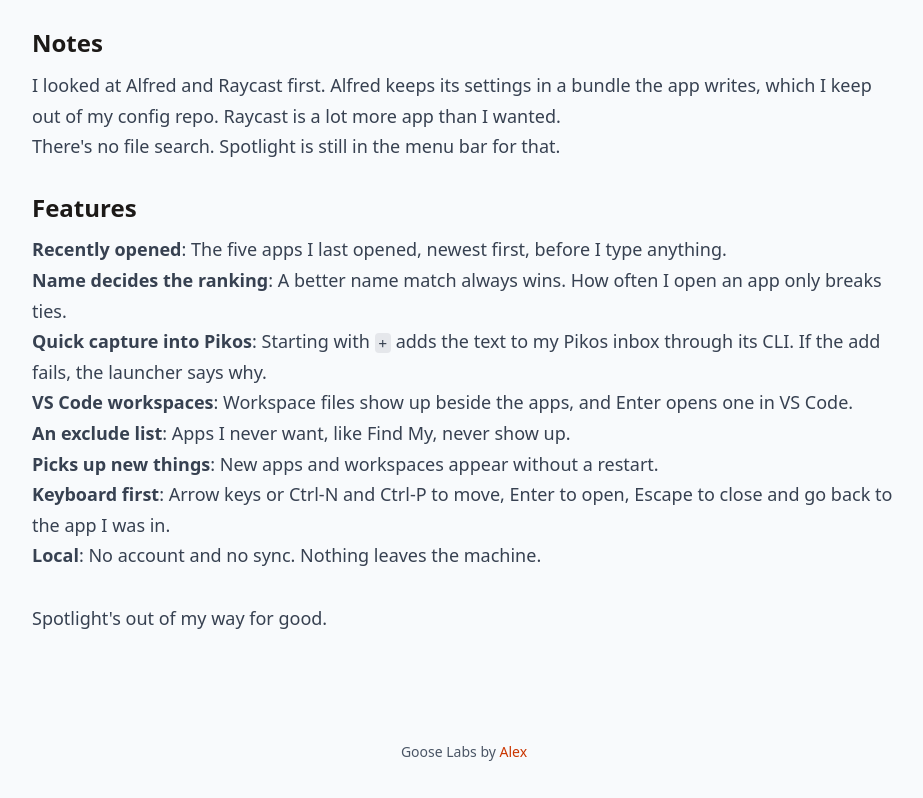
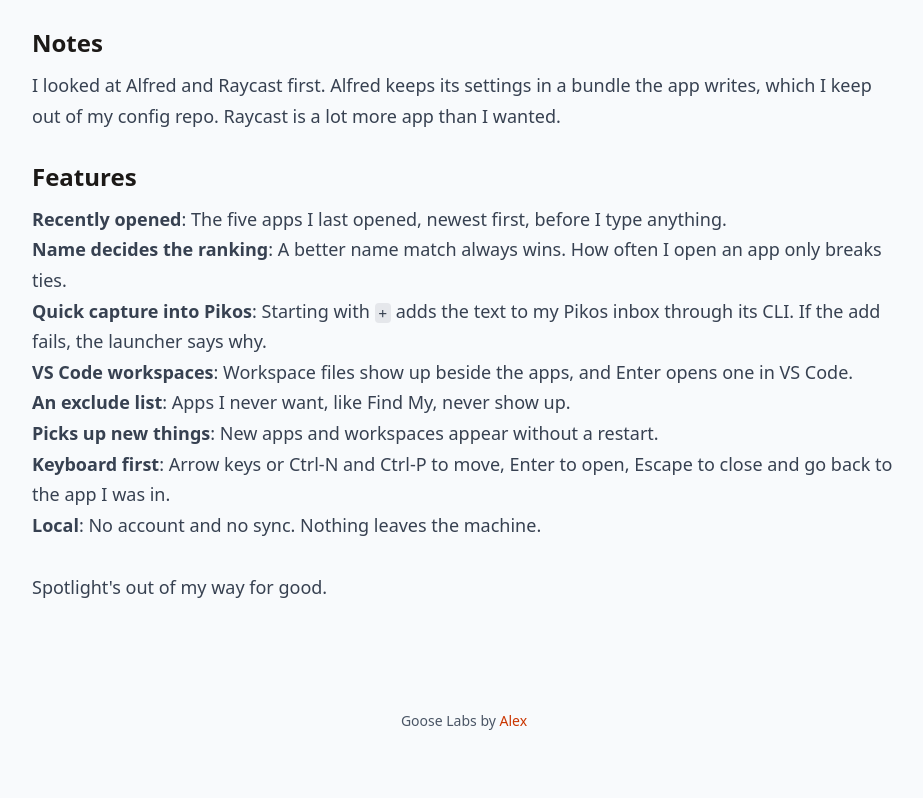
Before and after one commit to Alex-AK/goose-labs, an Astro site: page /project/replacing-spotlight in a window 1280 px wide. Shown: the part 1777-2575 px from the top of the page, without its empty margins (176-1099 px from the left). After the commit the page ends 2544 px from the top, so only its background shows below. Built offline with nearby package versions, Linux system fonts and the light colour scheme; Astro itself is replaced by a stand-in of ours.

Commit message:
docs: drop the file search note from the spotlight post

```diff
--- a/src/content/project/replacing-spotlight.mdx
+++ b/src/content/project/replacing-spotlight.mdx
@@ -27,8 +27,6 @@
 ### Notes
 
 - I looked at Alfred and Raycast first. Alfred keeps its settings in a bundle the app writes, which I keep out of my config repo. Raycast is a lot more app than I wanted.
-- There's no file search. Spotlight is still in the menu bar for that.
-
 ### Features
 
 - **Recently opened**: The five apps I last opened, newest first, before I type anything.
```
